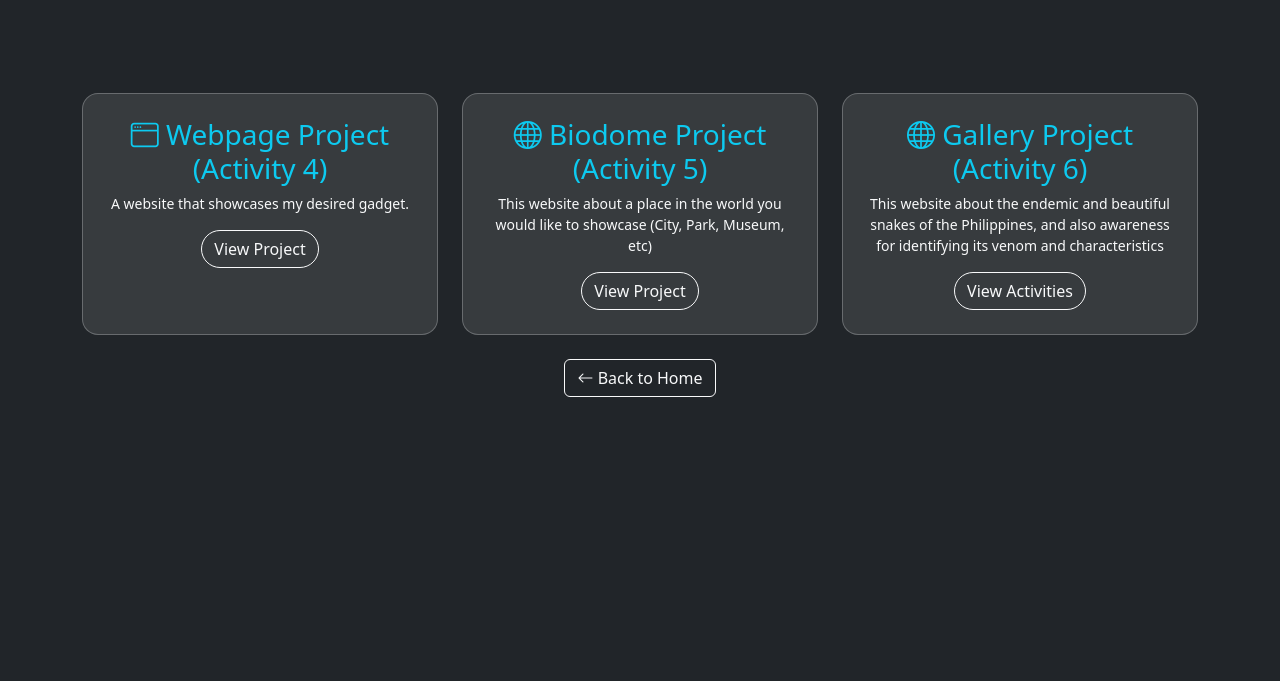
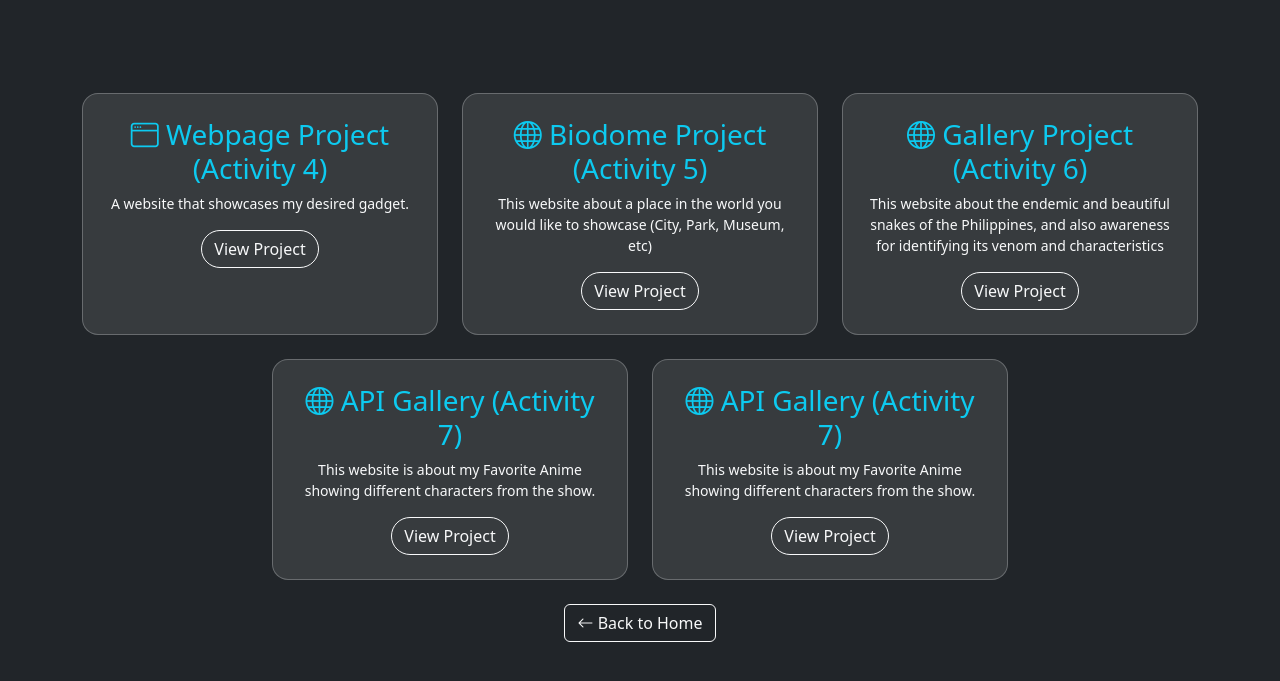
Before and after one commit to Allen04-Rianzares/Allen04-Rianzares.github.io, a plain HTML site: page activities.html in a window 1280 px wide. Shown: the part 131-812 px from the top of the page. Drawn offline with nearby package versions, Linux system fonts and the light colour scheme.

Commit message:
Added Another Activity

```diff
--- a/activities.html
+++ b/activities.html
@@ -85,8 +85,56 @@
               href="https://allen04-rianzares.github.io/Activity_6/"
               target="_blank"
               class="btn btn-outline-light rounded-pill mt-2"
-              >View Activities</a
+              >View Project</a
             >
+          </div>
+        </div>
+
+        <div class="col-md-6 col-lg-4">
+          <div
+            class="p-4 text-center rounded-4 h-100 border border-light border-opacity-25 bg-white bg-opacity-10"
+            style="transition: 0.4s"
+            onmouseover="this.style.transform='translateY(-8px)'; this.style.background='rgba(0,212,255,0.15)'"
+            onmouseout="this.style.transform='none'; this.style.background='rgba(255,255,255,0.08)'"
+          >
+            <h3 class="text-info mb-2">
+              <i class="bi bi-globe"></i> API Gallery (Activity 7)
+            </h3>
+            <p class="small mb-2">
+              This website is about my Favorite Anime showing different
+              characters from the show.
+            </p>
+            <a
+              href="https://allen04-rianzares.github.io/Activity_7-API-/"
+              target="_blank"
+              class="btn btn-outline-light rounded-pill mt-2"
+            >
+              View Project
+            </a>
+          </div>
+        </div>
+
+        <div class="col-md-6 col-lg-4">
+          <div
+            class="p-4 text-center rounded-4 h-100 border border-light border-opacity-25 bg-white bg-opacity-10"
+            style="transition: 0.4s"
+            onmouseover="this.style.transform='translateY(-8px)'; this.style.background='rgba(0,212,255,0.15)'"
+            onmouseout="this.style.transform='none'; this.style.background='rgba(255,255,255,0.08)'"
+          >
+            <h3 class="text-info mb-2">
+              <i class="bi bi-globe"></i> API Gallery (Activity 7)
+            </h3>
+            <p class="small mb-2">
+              This website is about my Favorite Anime showing different
+              characters from the show.
+            </p>
+            <a
+              href="https://allen04-rianzares.github.io/Activity_7-API-/"
+              target="_blank"
+              class="btn btn-outline-light rounded-pill mt-2"
+            >
+              View Project
+            </a>
           </div>
         </div>
       </div>
```
Also changed, not shown: gallery.html (+1 -0 lines), dragonball.png (added).
